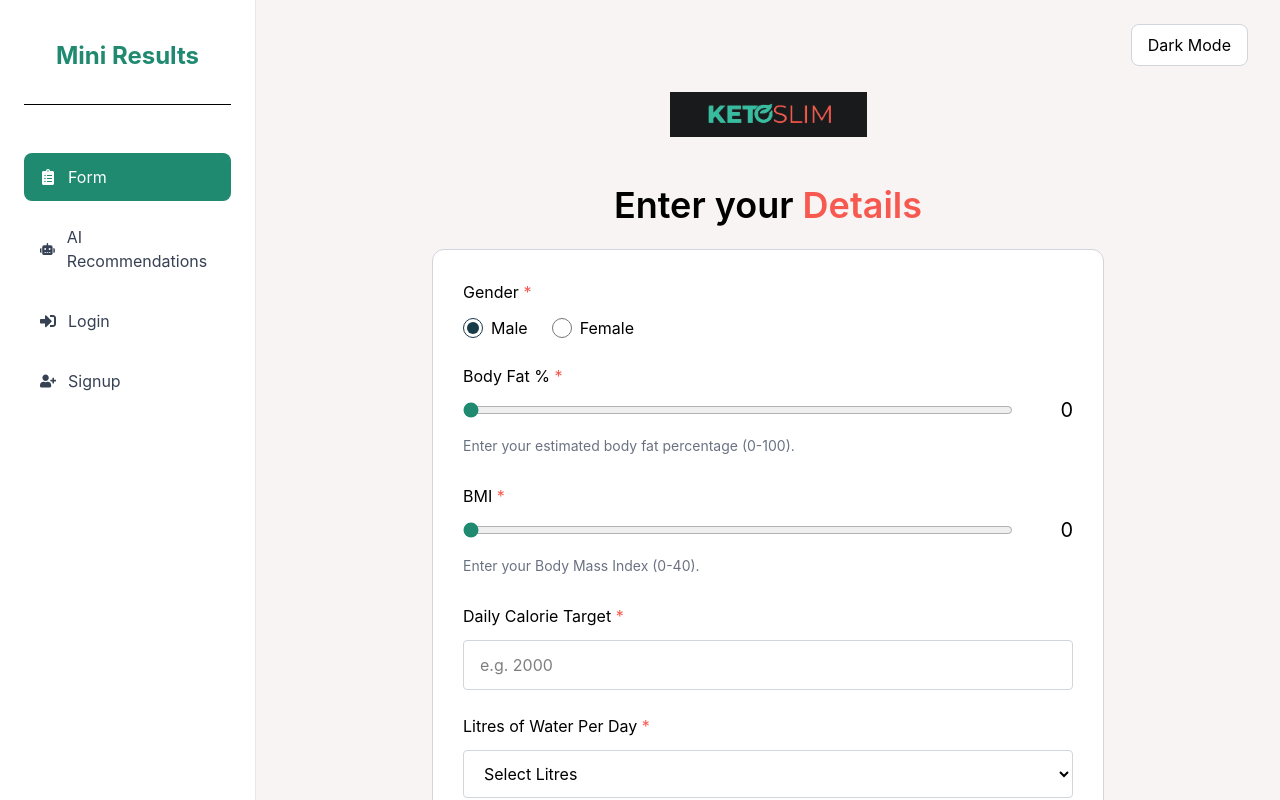
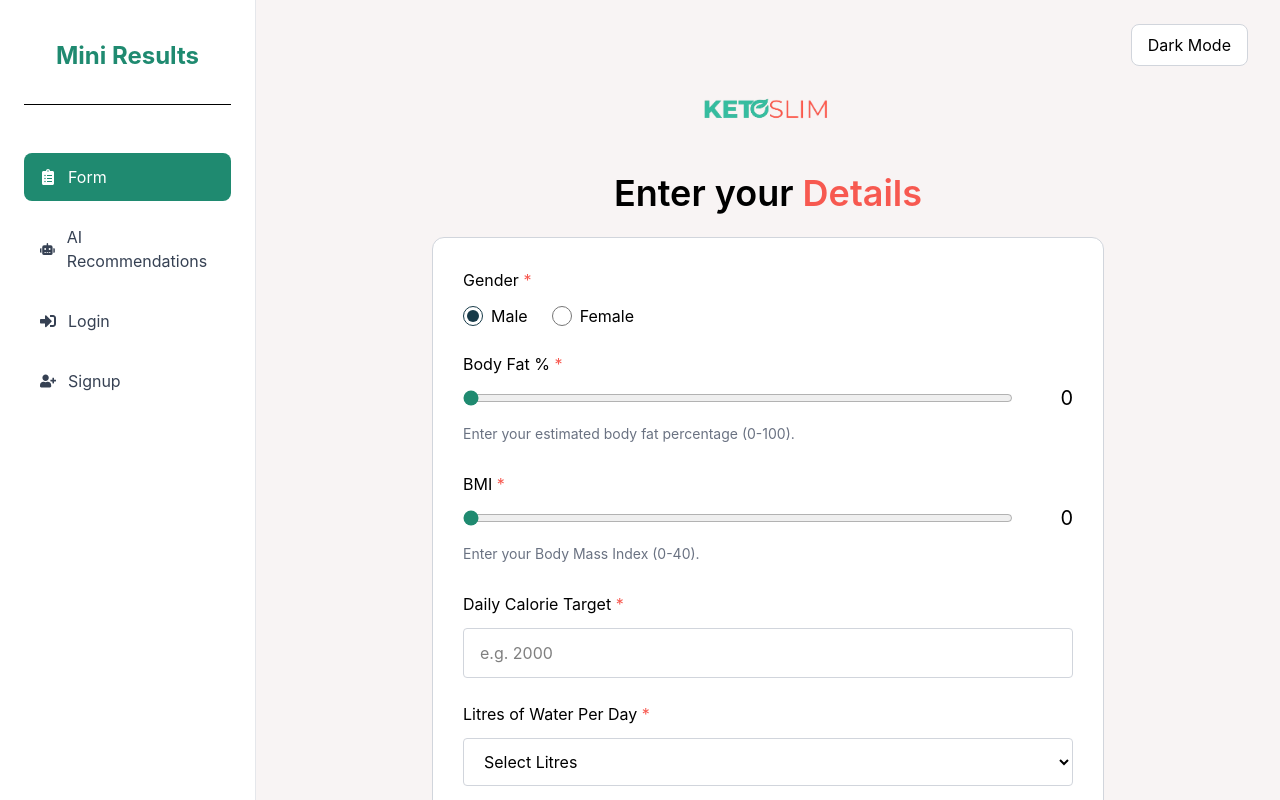
Before and after one commit to IrajFatima/mini-results-flow, a React (Vite) app in the folder frontend/: page / in a window 1280 px wide. Shown: the top 800 px of the page. Built offline with nearby package versions, Linux system fonts and the light colour scheme; no server answers.

Commit message:
Update Header.tsx

```diff
--- a/frontend/src/layout/Header.tsx
+++ b/frontend/src/layout/Header.tsx
@@ -31,7 +31,7 @@ function Header({ onMenuClick }: HeaderProps) {
 
         <div className="flex-1 flex justify-center pt-[76px]">
           <Link to="/" aria-label="Go to home page">
-            {isDark ?
+            {!isDark ?
               <img src="/logo.png" alt="" /> : <img src="/logoDark.png" alt="" />
             }
           </Link>
```
